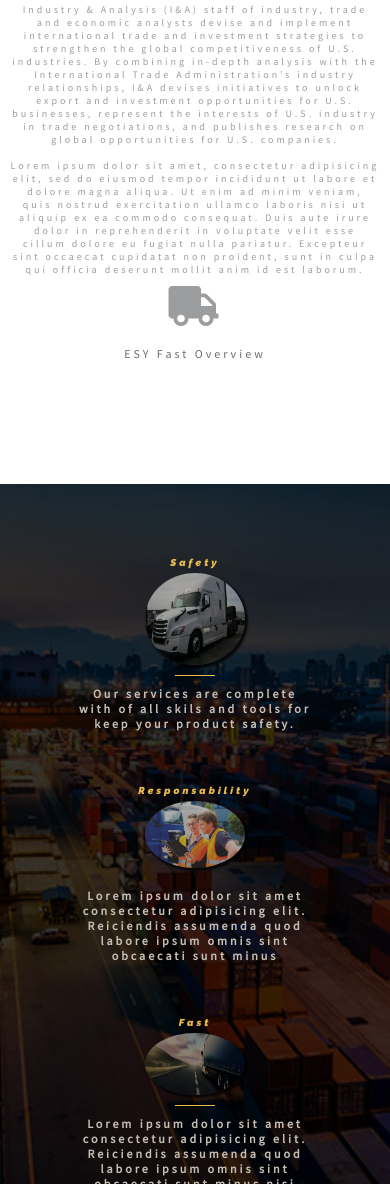
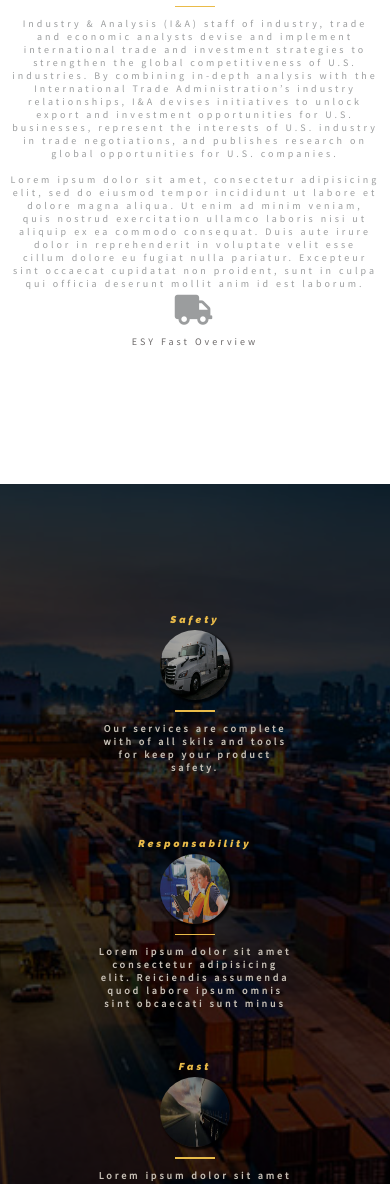
Before and after one commit to alanvera48/esy-website, a plain HTML site: page index.html in a window 390 px wide. Shown: the part 816-2000 px from the top of the page. Drawn offline with Linux system fonts and the light colour scheme; a web font is replaced by a local one.

Commit message:
Update index.css

```diff
--- a/index.css
+++ b/index.css
@@ -944,12 +944,26 @@ h2{
 }
 
 .sub-about{
-	font-size: 20px;
-	margin: 5px auto 5px auto;
+	font-size: 15px;
+	margin: 10px auto 3px auto;
 }
 
 .nosotros{
 	font-size: 10px;
+}
+
+
+.fa-truck{
+	font-size: 30px;
+	margin: 5px;
+
+}
+
+
+.sub-icon{
+	font-size: 10px;
+	margin:5px;
+
 }
 
 .text-ct{
@@ -1057,14 +1071,17 @@ form button{
 	font-size: 10px;
 
 }
+ #services{
+ 	height: 900px;
+ }
 
  #services div{
- 	padding: 8px;
+ 	padding: 2px;
  }
 
  #services div > img{
- 	width: 100px;
- 	height: 100px;
+ 	width: 70px;
+ 	height: 70px;
  	border-radius: 50%;
  }
 
@@ -1075,14 +1092,14 @@ form button{
 
 
   #services div {
-  	width: 250px;
+  	width: 200px;
   	height: 200px;
   	margin-bottom: 20px;
 
   }
 
   #services div > p {
-  	font-size: 12px;
+  	font-size: 10px;
 
   }
 
```
